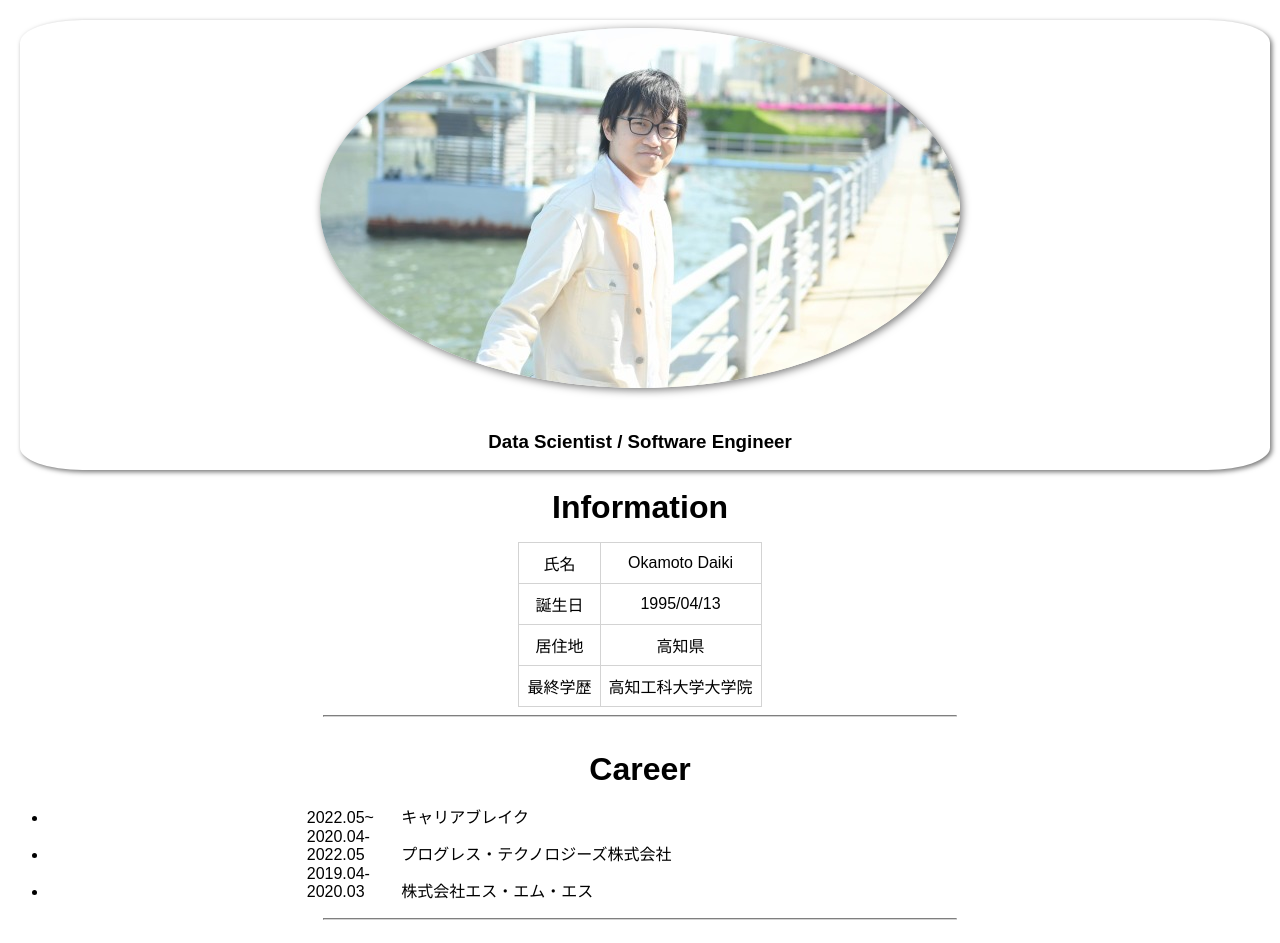
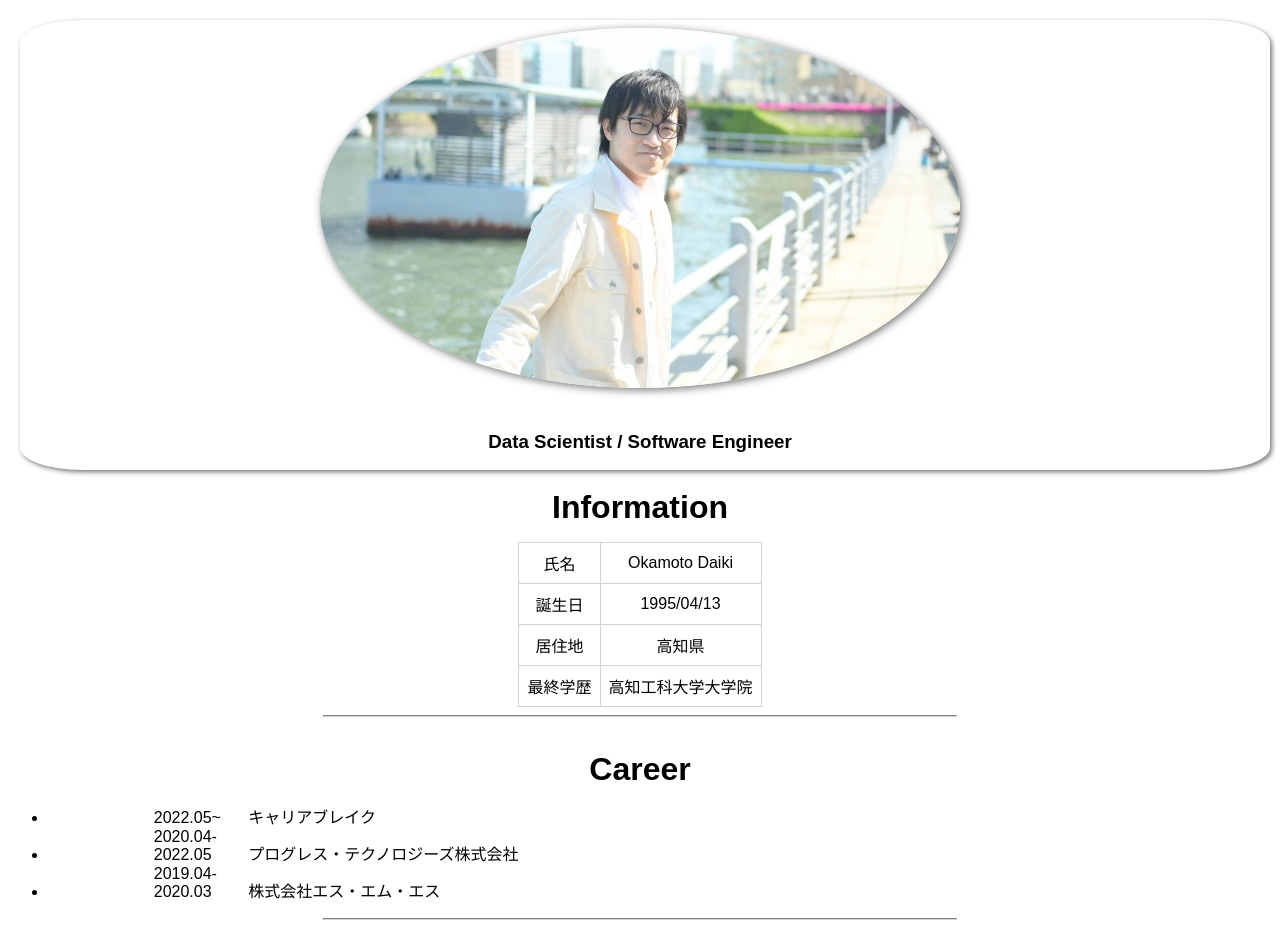
Before and after one commit to OkamotoDaiki/portfolio, a plain HTML site: page index.html in a window 1280 px wide. Shown: the top 943 px of the page. Drawn offline with nearby package versions, Linux system fonts and the light colour scheme.

Commit message:
adjust the table of career.

```diff
--- a/styles.css
+++ b/styles.css
@@ -80,7 +80,7 @@ body {
 
   .title {
     display: inline-block;
-    width: calc(50%);
+    width: calc(75%);
     text-align: left;
   }
 
```
